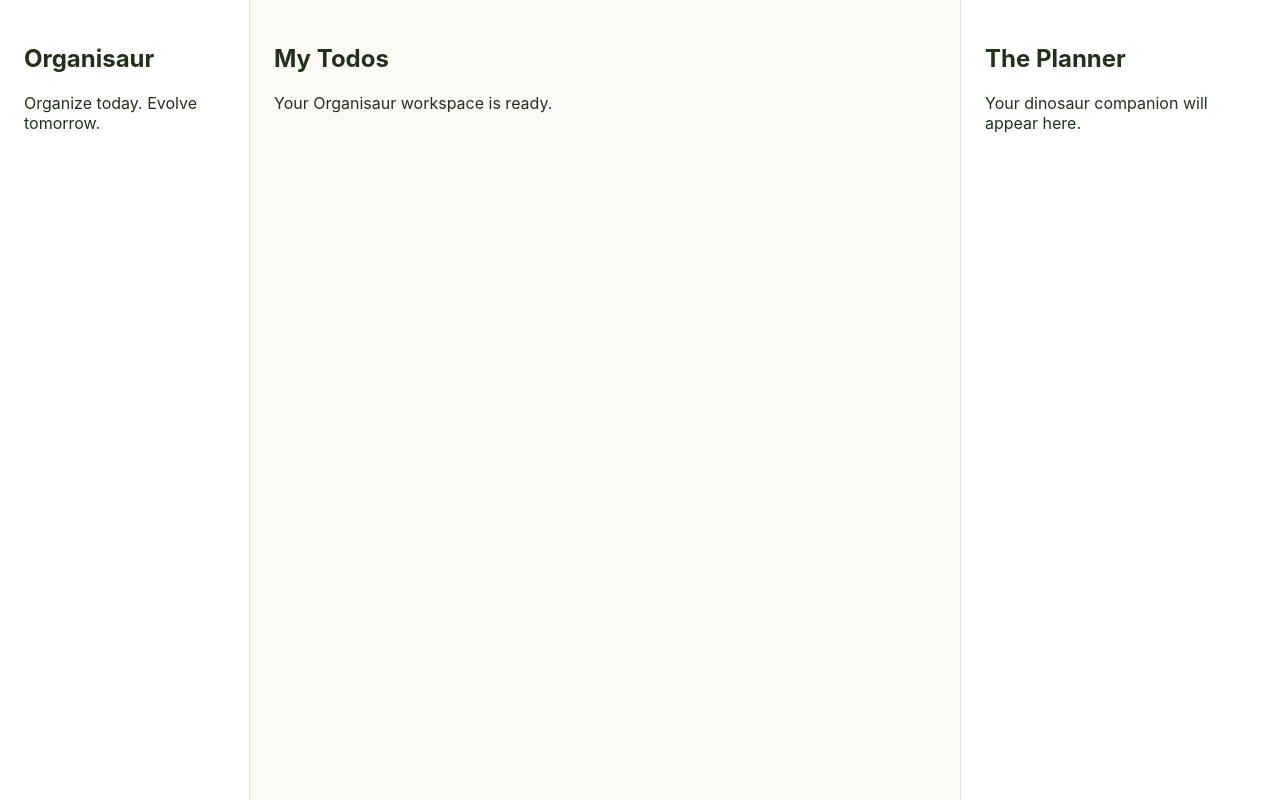
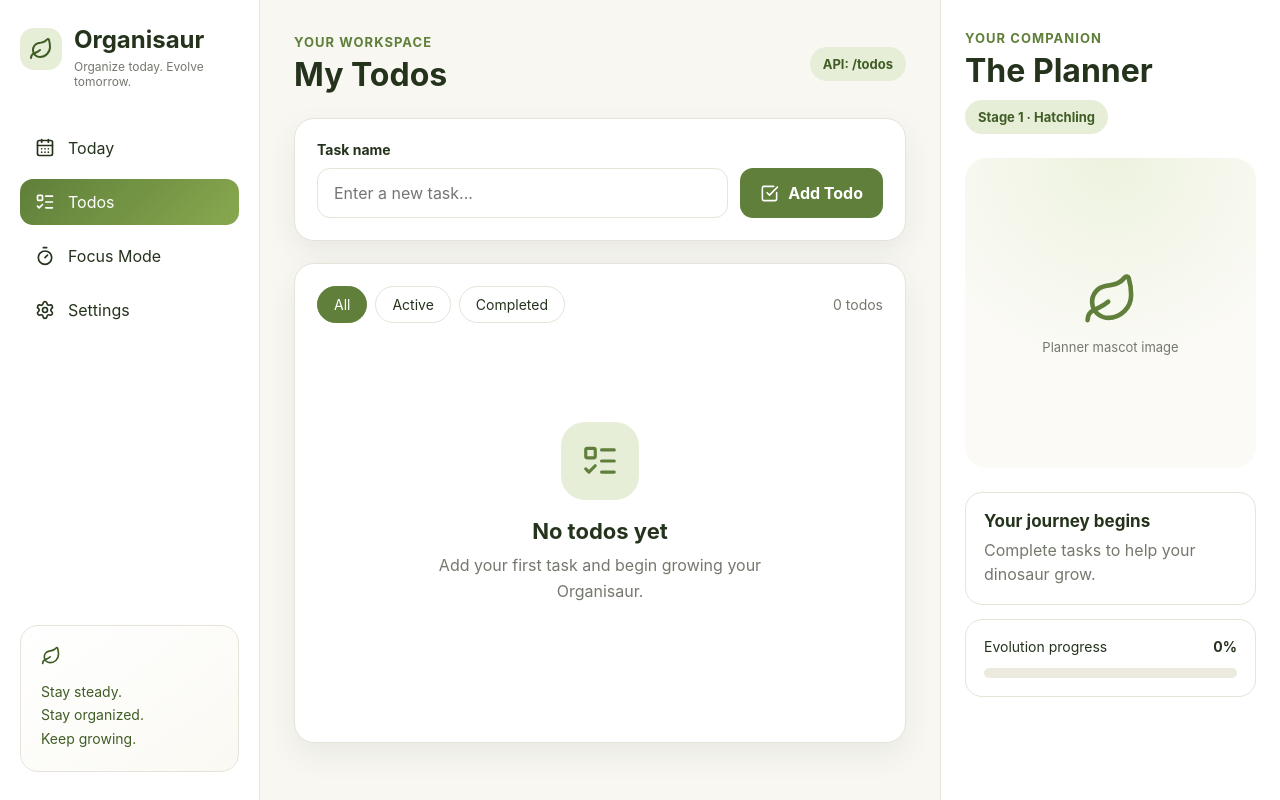
Before and after one commit to jfavila09982/organisaur-frontend, a React (Vite) app: page / in a window 1280 px wide. Built offline with nearby package versions, Linux system fonts and the light colour scheme.

Commit message:
Build responsive Organisaur todo layout

```diff
--- a/src/App.css
+++ b/src/App.css
@@ -1,35 +1,347 @@
+:root {
+  --background: #f8f7f2;
+  --surface: #ffffff;
+  --primary: #5f7f3a;
+  --primary-dark: #3f5d25;
+  --primary-soft: #e7eed8;
+  --sage: #a7c168;
+  --cream: #f4e9c6;
+  --text: #25331d;
+  --text-muted: #74796d;
+  --border: #e7e3d8;
+  --shadow: 0 12px 30px rgb(62 79 47 / 8%);
+}
+
 .app-shell {
   min-height: 100vh;
   display: grid;
-  grid-template-columns: 250px minmax(0, 1fr) 320px;
-  background: #fbfaf6;
-  color: #23311c;
-}
-
-.sidebar,
-.workspace,
-.companion-panel {
-  padding: 24px;
+  grid-template-columns: 260px minmax(0, 1fr) 340px;
+  background: var(--background);
+  color: var(--text);
 }
 
 .sidebar,
 .companion-panel {
-  background: #ffffff;
+  background: var(--surface);
 }
 
 .sidebar {
-  border-right: 1px solid #e6e2d8;
+  min-height: 100vh;
+  display: flex;
+  flex-direction: column;
+  padding: 28px 20px;
+  border-right: 1px solid var(--border);
 }
 
-.companion-panel {
-  border-left: 1px solid #e6e2d8;
+.brand {
+  display: flex;
+  align-items: flex-start;
+  gap: 12px;
+  margin-bottom: 36px;
+}
+
+.brand-icon {
+  width: 42px;
+  height: 42px;
+  display: grid;
+  place-items: center;
+  flex: 0 0 auto;
+  border-radius: 14px;
+  background: var(--primary-soft);
+  color: var(--primary-dark);
+}
+
+.brand h1 {
+  margin: 0;
+  font-size: 24px;
+  line-height: 1;
+}
+
+.brand p {
+  margin: 7px 0 0;
+  font-size: 12px;
+  color: var(--text-muted);
+}
+
+.navigation {
+  display: grid;
+  gap: 8px;
+}
+
+.nav-item {
+  display: flex;
+  align-items: center;
+  gap: 13px;
+  padding: 13px 15px;
+  border-radius: 13px;
+  color: var(--text);
+  text-decoration: none;
+}
+
+.nav-item:hover {
+  background: #f2f4ed;
+}
+
+.nav-item.active {
+  background: linear-gradient(135deg, var(--primary), #88a84f);
+  color: white;
+}
+
+.sidebar-message {
+  margin-top: auto;
+  padding: 20px;
+  border: 1px solid var(--border);
+  border-radius: 18px;
+  background: linear-gradient(145deg, #ffffff, #faf9f3);
+  color: var(--primary-dark);
+}
+
+.sidebar-message p {
+  margin: 10px 0 0;
+  font-size: 14px;
+  line-height: 1.7;
 }
 
 .workspace {
   min-width: 0;
+  padding: 34px;
 }
 
-@media (max-width: 1050px) {
+.workspace-header {
+  display: flex;
+  align-items: center;
+  justify-content: space-between;
+  gap: 20px;
+  margin-bottom: 24px;
+}
+
+.eyebrow {
+  margin: 0 0 5px;
+  font-size: 13px;
+  font-weight: 700;
+  text-transform: uppercase;
+  letter-spacing: 0.08em;
+  color: var(--primary);
+}
+
+.workspace-header h2,
+.companion-panel h2 {
+  margin: 0;
+  font-size: 32px;
+}
+
+.api-status,
+.stage-label {
+  display: inline-flex;
+  padding: 9px 13px;
+  border-radius: 999px;
+  background: var(--primary-soft);
+  color: var(--primary-dark);
+  font-size: 13px;
+  font-weight: 700;
+}
+
+.create-card,
+.todo-section,
+.companion-message,
+.progress-card {
+  border: 1px solid var(--border);
+  background: var(--surface);
+  box-shadow: var(--shadow);
+}
+
+.create-card {
+  padding: 22px;
+  border-radius: 20px;
+}
+
+.create-card label {
+  display: block;
+  margin-bottom: 10px;
+  font-size: 14px;
+  font-weight: 700;
+}
+
+.task-input-row {
+  display: grid;
+  grid-template-columns: minmax(0, 1fr) auto;
+  gap: 12px;
+}
+
+.task-input-row input {
+  min-width: 0;
+  padding: 14px 16px;
+  border: 1px solid var(--border);
+  border-radius: 13px;
+  outline: none;
+}
+
+.task-input-row input:focus {
+  border-color: var(--sage);
+  box-shadow: 0 0 0 4px rgb(167 193 104 / 18%);
+}
+
+.task-input-row button {
+  display: inline-flex;
+  align-items: center;
+  justify-content: center;
+  gap: 9px;
+  padding: 0 20px;
+  border: 0;
+  border-radius: 13px;
+  background: var(--primary);
+  color: white;
+  font-weight: 700;
+  cursor: pointer;
+}
+
+.task-input-row button:hover {
+  background: var(--primary-dark);
+}
+
+.todo-section {
+  min-height: 480px;
+  margin-top: 22px;
+  padding: 22px;
+  border-radius: 20px;
+}
+
+.todo-toolbar {
+  display: flex;
+  align-items: center;
+  justify-content: space-between;
+  gap: 16px;
+  color: var(--text-muted);
+  font-size: 14px;
+}
+
+.filters {
+  display: flex;
+  flex-wrap: wrap;
+  gap: 8px;
+}
+
+.filter {
+  padding: 9px 16px;
+  border: 1px solid var(--border);
+  border-radius: 999px;
+  background: white;
+  color: var(--text);
+  cursor: pointer;
+}
+
+.filter.active {
+  border-color: var(--primary);
+  background: var(--primary);
+  color: white;
+}
+
+.empty-state {
+  min-height: 380px;
+  display: grid;
+  place-content: center;
+  justify-items: center;
+  padding: 30px;
+  text-align: center;
+}
+
+.empty-icon {
+  width: 78px;
+  height: 78px;
+  display: grid;
+  place-items: center;
+  margin-bottom: 18px;
+  border-radius: 24px;
+  background: var(--primary-soft);
+  color: var(--primary);
+}
+
+.empty-state h3 {
+  margin: 0;
+  font-size: 22px;
+}
+
+.empty-state p {
+  max-width: 340px;
+  margin: 9px 0 0;
+  color: var(--text-muted);
+  line-height: 1.6;
+}
+
+.companion-panel {
+  min-height: 100vh;
+  padding: 30px 24px;
+  border-left: 1px solid var(--border);
+}
+
+.companion-panel h2 {
+  margin-bottom: 10px;
+}
+
+.mascot-placeholder {
+  min-height: 310px;
+  display: grid;
+  place-content: center;
+  justify-items: center;
+  margin: 24px 0;
+  border-radius: 22px;
+  background:
+    radial-gradient(circle at top, #edf3df, transparent 60%),
+    #fbfaf6;
+  color: var(--primary);
+}
+
+.mascot-placeholder p {
+  margin: 12px 0 0;
+  font-size: 13px;
+  color: var(--text-muted);
+}
+
+.companion-message,
+.progress-card {
+  padding: 18px;
+  border-radius: 17px;
+  box-shadow: none;
+}
+
+.companion-message h3 {
+  margin: 0;
+  font-size: 17px;
+}
+
+.companion-message p {
+  margin: 7px 0 0;
+  color: var(--text-muted);
+  line-height: 1.5;
+}
+
+.progress-card {
+  margin-top: 14px;
+}
+
+.progress-card > div:first-child {
+  display: flex;
+  justify-content: space-between;
+  gap: 12px;
+  font-size: 14px;
+}
+
+.progress-track {
+  height: 10px;
+  margin-top: 13px;
+  overflow: hidden;
+  border-radius: 999px;
+  background: #ece9df;
+}
+
+.progress-fill {
+  width: 0%;
+  height: 100%;
+  border-radius: inherit;
+  background: linear-gradient(90deg, var(--primary), var(--sage));
+}
+
+@media (max-width: 1100px) {
   .app-shell {
     grid-template-columns: 220px minmax(0, 1fr);
   }
@@ -39,16 +351,57 @@
   }
 }
 
-@media (max-width: 720px) {
+@media (max-width: 760px) {
   .app-shell {
     display: block;
   }
 
   .sidebar {
+    min-height: auto;
+    padding: 18px;
+    border-right: 0;
+    border-bottom: 1px solid var(--border);
+  }
+
+  .brand {
+    margin-bottom: 18px;
+  }
+
+  .navigation,
+  .sidebar-message {
     display: none;
   }
 
   .workspace {
-    padding: 16px;
+    padding: 18px;
+  }
+
+  .workspace-header {
+    align-items: flex-start;
+  }
+
+  .workspace-header h2 {
+    font-size: 27px;
+  }
+
+  .api-status {
+    display: none;
+  }
+
+  .task-input-row {
+    grid-template-columns: 1fr;
+  }
+
+  .task-input-row button {
+    min-height: 48px;
+  }
+
+  .todo-toolbar {
+    align-items: flex-start;
+    flex-direction: column;
+  }
+
+  .todo-section {
+    min-height: 400px;
   }
 }
--- a/src/App.jsx
+++ b/src/App.jsx
@@ -1,21 +1,145 @@
+import {
+  CalendarDays,
+  CheckSquare,
+  Leaf,
+  ListTodo,
+  Settings,
+  Timer,
+} from "lucide-react";
+
 import "./App.css";
 
 function App() {
   return (
     <div className="app-shell">
       <aside className="sidebar">
-        <h1>Organisaur</h1>
-        <p>Organize today. Evolve tomorrow.</p>
+        <div className="brand">
+          <div className="brand-icon">
+            <Leaf size={24} />
+          </div>
+
+          <div>
+            <h1>Organisaur</h1>
+            <p>Organize today. Evolve tomorrow.</p>
+          </div>
+        </div>
+
+        <nav className="navigation">
+          <a href="#" className="nav-item">
+            <CalendarDays size={20} />
+            <span>Today</span>
+          </a>
+
+          <a href="#" className="nav-item active">
+            <ListTodo size={20} />
+            <span>Todos</span>
+          </a>
+
+          <a href="#" className="nav-item">
+            <Timer size={20} />
+            <span>Focus Mode</span>
+          </a>
+
+          <a href="#" className="nav-item">
+            <Settings size={20} />
+            <span>Settings</span>
+          </a>
+        </nav>
+
+        <div className="sidebar-message">
+          <Leaf size={20} />
+          <p>
+            Stay steady.
+            <br />
+            Stay organized.
+            <br />
+            Keep growing.
+          </p>
+        </div>
       </aside>
 
       <main className="workspace">
-        <h2>My Todos</h2>
-        <p>Your Organisaur workspace is ready.</p>
+        <header className="workspace-header">
+          <div>
+            <p className="eyebrow">Your workspace</p>
+            <h2>My Todos</h2>
+          </div>
+
+          <span className="api-status">API: /todos</span>
+        </header>
+
+        <section className="create-card">
+          <label htmlFor="taskName">Task name</label>
+
+          <div className="task-input-row">
+            <input
+              id="taskName"
+              type="text"
+              placeholder="Enter a new task..."
+            />
+
+            <button type="button">
+              <CheckSquare size={19} />
+              Add Todo
+            </button>
+          </div>
+        </section>
+
+        <section className="todo-section">
+          <div className="todo-toolbar">
+            <div className="filters">
+              <button type="button" className="filter active">
+                All
+              </button>
+
+              <button type="button" className="filter">
+                Active
+              </button>
+
+              <button type="button" className="filter">
+                Completed
+              </button>
+            </div>
+
+            <span>0 todos</span>
+          </div>
+
+          <div className="empty-state">
+            <div className="empty-icon">
+              <ListTodo size={38} />
+            </div>
+
+            <h3>No todos yet</h3>
+            <p>Add your first task and begin growing your Organisaur.</p>
+          </div>
+        </section>
       </main>
 
       <aside className="companion-panel">
+        <p className="eyebrow">Your companion</p>
         <h2>The Planner</h2>
-        <p>Your dinosaur companion will appear here.</p>
+        <span className="stage-label">Stage 1 · Hatchling</span>
+
+        <div className="mascot-placeholder">
+          <Leaf size={55} />
+          <p>Planner mascot image</p>
+        </div>
+
+        <div className="companion-message">
+          <h3>Your journey begins</h3>
+          <p>Complete tasks to help your dinosaur grow.</p>
+        </div>
+
+        <div className="progress-card">
+          <div>
+            <span>Evolution progress</span>
+            <strong>0%</strong>
+          </div>
+
+          <div className="progress-track">
+            <div className="progress-fill" />
+          </div>
+        </div>
       </aside>
     </div>
   );
--- a/src/index.css
+++ b/src/index.css
@@ -6,12 +6,13 @@ html {
   font-family:
     Inter, system-ui, -apple-system, BlinkMacSystemFont, "Segoe UI",
     sans-serif;
+  background: #f8f7f2;
 }
 
 body {
-  margin: 0;
   min-width: 320px;
   min-height: 100vh;
+  margin: 0;
 }
 
 button,
```
